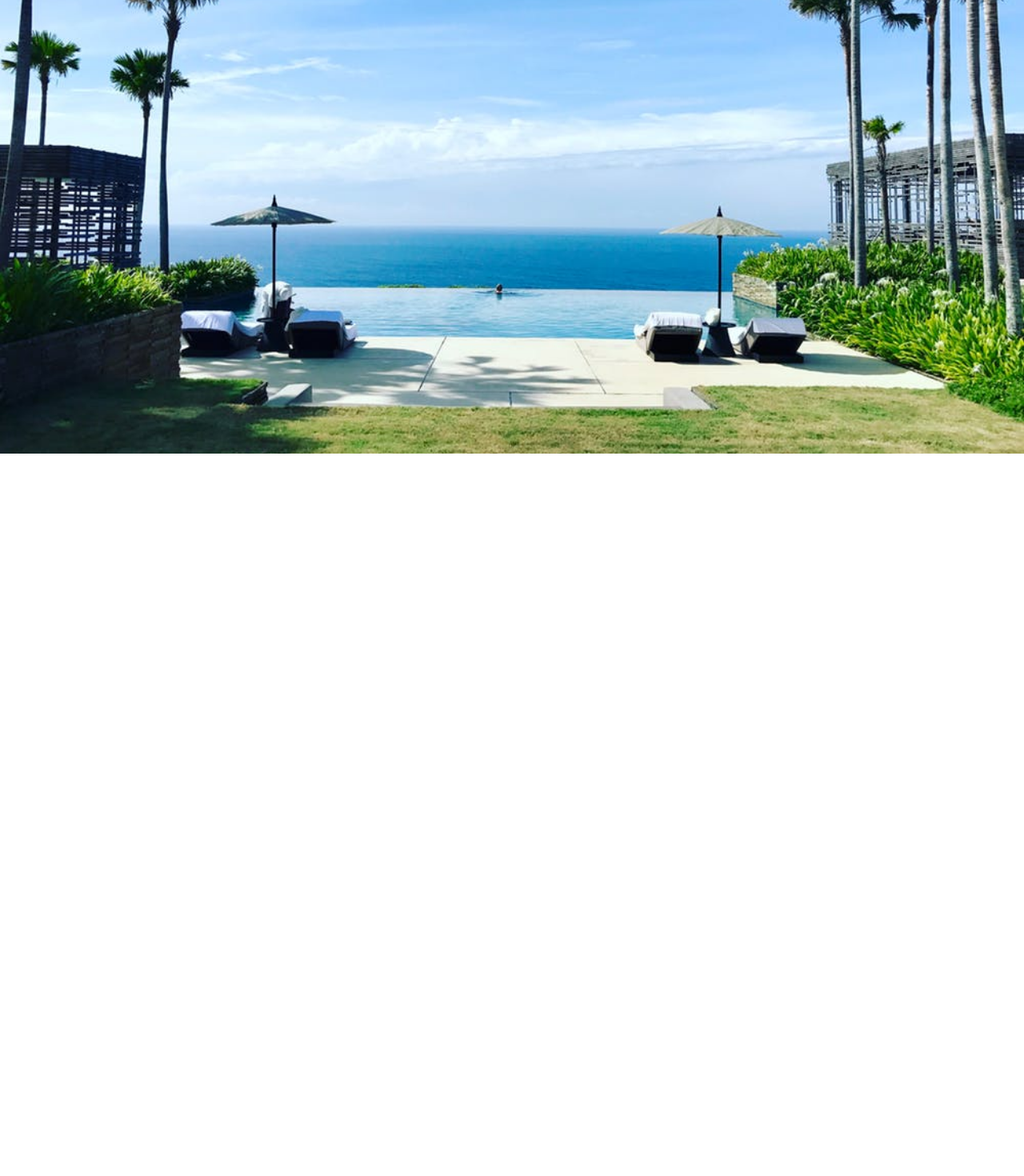
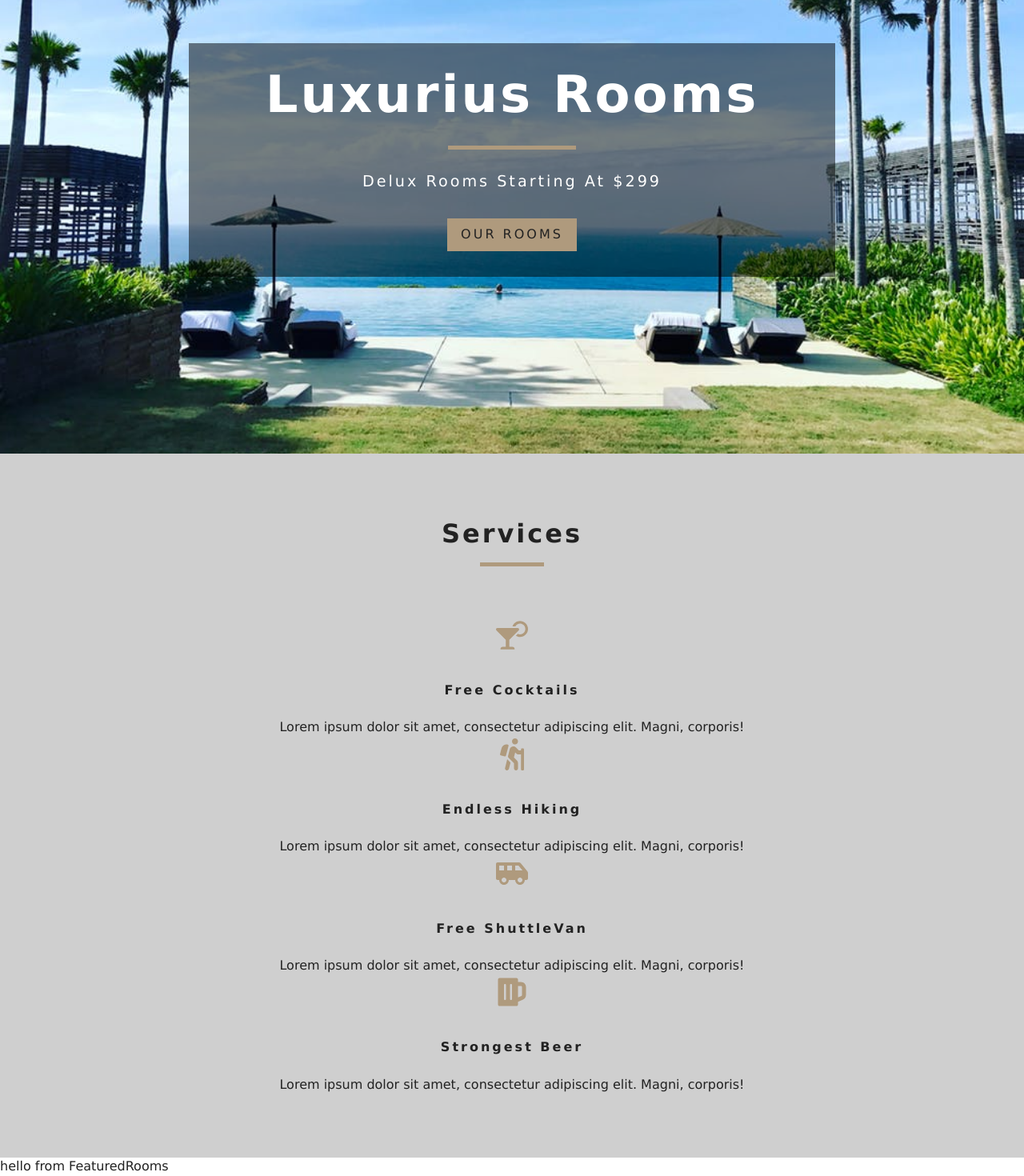
Before and after one commit to rockcoolsaint/hotel-resort, a React (Create React App) app: page / in a window 1280 px wide. Shown: the part 233-1703 px from the top of the page at 80% size. Before the commit the page ends 800 px from the top, so only its background shows below. Built offline with nearby package versions, Linux system fonts and the light colour scheme.

Commit message:
Context API setup

```diff
--- a/src/App.css
+++ b/src/App.css
@@ -209,6 +209,7 @@
   }
 }
 /* End of Banner */
+/* Services */
 /* Title */
 .section-title {
   text-align: center;
@@ -252,6 +253,7 @@
 }
 .services h6 {
   letter-spacing: var(--mainSpacing);
+  text-transform: capitalize;
 }
 .services p {
   width: 80%;
--- /dev/null
+++ b/src/components/FeaturedRooms.js
@@ -0,0 +1,14 @@
+import React, { Component } from 'react';
+import { RoomContext } from '../context';
+
+export default class FeaturedRooms extends Component {
+  static contextType = RoomContext;
+  render() {
+    // const {greeting, name} = this.context;
+    return (
+      <div>
+        hello from FeaturedRooms
+      </div>
+    )
+  }
+}
--- a/src/components/Navbar.js
+++ b/src/components/Navbar.js
@@ -27,6 +27,8 @@
           <ul className={this.state.isOpen ? "nav-links show-nav" : "nav-links"}>
             <li>
               <Link to="/">Home</Link>
+            </li>
+            <li>
               <Link to="/rooms">Rooms</Link>
             </li>
           </ul>
--- /dev/null
+++ b/src/components/Services.js
@@ -0,0 +1,48 @@
+import React, { Component } from 'react'
+import { FaCocktail, FaHiking, FaShuttleVan, FaBeer } from "react-icons/fa";
+import Title from './Title'
+
+export default class Services extends Component {
+  state = {
+    services: [
+      {
+        icon: <FaCocktail/>,
+        title: "free cocktails",
+        info: 'Lorem ipsum dolor sit amet, consectetur adipiscing elit. Magni, corporis!'
+      },
+      {
+        icon: <FaHiking/>,
+        title: "Endless Hiking",
+        info: 'Lorem ipsum dolor sit amet, consectetur adipiscing elit. Magni, corporis!'
+      },
+      {
+        icon: <FaShuttleVan/>,
+        title: "free ShuttleVan",
+        info: 'Lorem ipsum dolor sit amet, consectetur adipiscing elit. Magni, corporis!'
+      },
+      {
+        icon: <FaBeer/>,
+        title: "Strongest Beer",
+        info: 'Lorem ipsum dolor sit amet, consectetur adipiscing elit. Magni, corporis!'
+      }
+    ]
+  }
+  render() {
+    return (
+      <section className='services'>
+        <Title title="services" />
+        <div className='=services-center'>
+          {this.state.services.map((item, index) => {
+            return (
+              <article key={index} className="service">
+                <span>{item.icon}</span>
+                <h6>{item.title}</h6>
+                <p>{item.info}</p>
+              </article>
+            )
+          })}
+        </div>
+      </section>
+    )
+  }
+}
--- /dev/null
+++ b/src/components/Title.js
@@ -0,0 +1,10 @@
+import React from 'react'
+
+export default function Title({ title }) {
+  return (
+    <div className='section-title'>
+      <h4>{title}</h4>
+      <div />
+    </div>
+  )
+}
--- /dev/null
+++ b/src/context.js
@@ -0,0 +1,44 @@
+import React, { Component } from 'react';
+import items from './data';
+
+const RoomContext = React.createContext();
+
+class RoomProvider extends Component {
+  state = {
+    rooms: [],
+    sortedRooms: [],
+    featuredRooms: [],
+    loading: true
+  };
+
+  // getData
+
+  componentDidMount() {
+    // this.getData
+    let rooms = this.formatData(items);
+    console.log(rooms);
+  }
+
+  formatData(items) {
+    let tempItems = items.map(item => {
+      let id = item.sys.id;
+      let images = item.fields.images.map(image => image.fields.file.url);
+
+      let room = {...item.fields, images, id};
+      return room
+    });
+    return tempItems;
+  }
+
+  render() {
+    return (
+      <RoomContext.Provider value={{...this.state}}>
+        {this.props.children}
+      </RoomContext.Provider>
+    )
+  }
+}
+
+const RoomConsumer = RoomContext.Consumer;
+
+export { RoomProvider, RoomConsumer, RoomContext };
--- a/src/data.js
+++ b/src/data.js
@@ -15,6 +15,7 @@
 import img11 from "./images/room-11.jpeg";
 import img12 from "./images/room-12.jpeg";
 
+// eslint-disable-next-line import/no-anonymous-default-export
 export default [
   {
     sys: {
--- a/src/index.js
+++ b/src/index.js
@@ -3,14 +3,17 @@
 import { BrowserRouter as Router } from "react-router-dom";
 // import './index.css';
 import App from './App';
+import { RoomProvider } from './context';
 import reportWebVitals from './reportWebVitals';
 
 const root = ReactDOM.createRoot(document.getElementById('root'));
 root.render(
   <React.StrictMode>
-    <Router>
-      <App />
-    </Router>
+    <RoomProvider>
+      <Router>
+        <App />
+      </Router>
+    </RoomProvider>
   </React.StrictMode>
 );
 
--- a/src/pages/Error.js
+++ b/src/pages/Error.js
@@ -1,8 +1,16 @@
 import React from 'react'
+import { Link } from 'react-router-dom'
+import Banner from '../components/Banner'
 import Hero from '../components/Hero'
 
 export default function Error() {
   return (
-    <Hero />
+    <Hero>
+      <Banner title='404' subtitle="page not found">
+        <Link to='/' className='btn-primary'>
+          return home
+        </Link>
+      </Banner>
+    </Hero>
   )
 }
--- a/src/pages/Home.js
+++ b/src/pages/Home.js
@@ -1,9 +1,23 @@
-import React from 'react'
-import Hero from '../components/Hero'
+import React from 'react';
+import Hero from '../components/Hero';
+import Banner from '../components/Banner';
+import { Link } from 'react-router-dom';
+import Services from "../components/Services"
+import FeaturedRooms from '../components/FeaturedRooms';
 
 const Home = () => {
   return (
-    <Hero />
+    <>
+      <Hero>
+        <Banner title="luxurius rooms" subtitle="delux rooms starting at $299">
+          <Link to="/rooms" className="btn-primary">
+            our rooms
+          </Link>
+        </Banner>
+      </Hero>
+      <Services />
+      <FeaturedRooms />
+    </>
   )
 }
 
--- a/src/pages/Rooms.js
+++ b/src/pages/Rooms.js
@@ -1,9 +1,15 @@
 import React from 'react'
+import { Link } from 'react-router-dom';
+import Banner from '../components/Banner';
 import Hero from '../components/Hero'
 
 const Rooms = () => {
   return (
-    <Hero hero="roomsHero" />
+    <Hero hero="roomsHero">
+      <Banner title="our rooms">
+        <Link to='/' className='btn-primary' />
+      </Banner>
+    </Hero>
   )
 }
 
```
